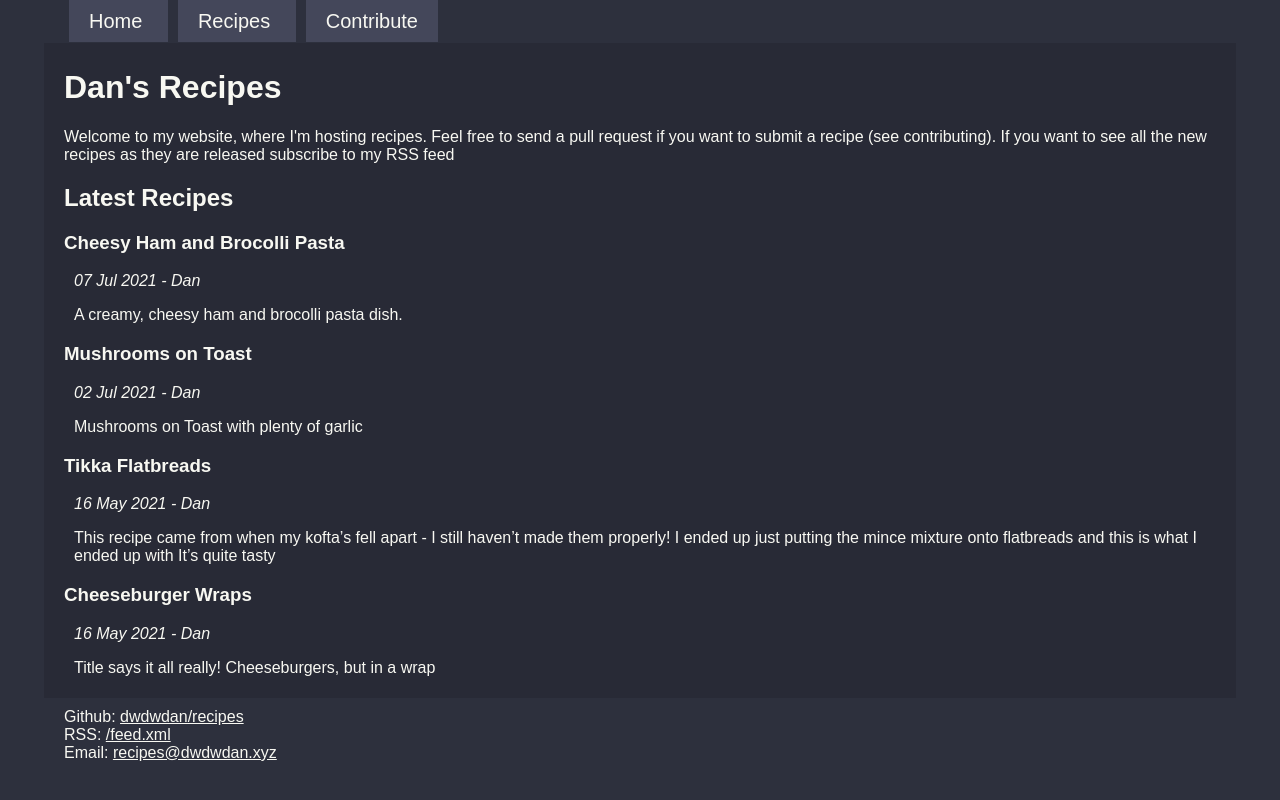
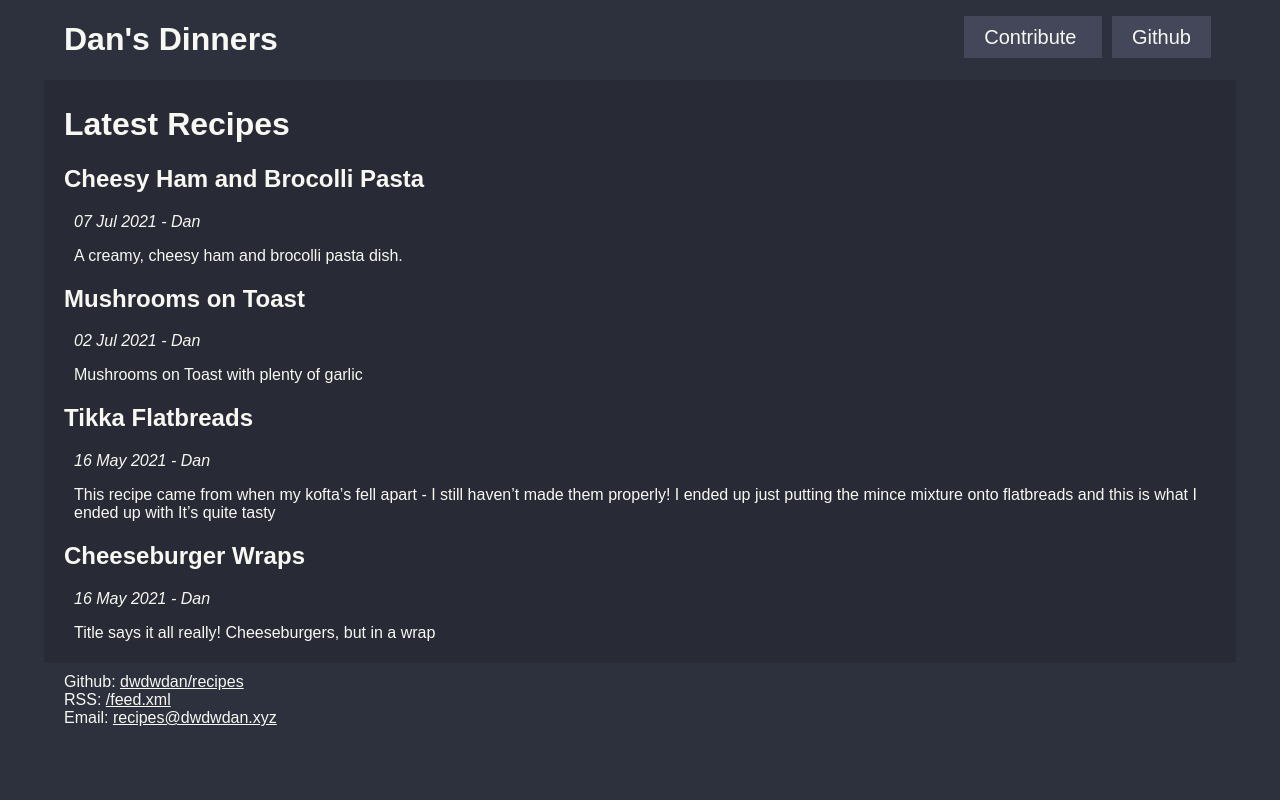
Before and after one commit to dwdwdan/recipes, a Jekyll site: the page built from index.html, in a window 1280 px wide. Shown: the top 800 px of the page. Built offline with Jekyll 4.4.1, drawn with Linux system fonts in a browser that asks for light colours.

Commit message:
Move title into nav bar and remove recipes.html

```diff
--- a/_data/navigation.yml
+++ b/_data/navigation.yml
@@ -1,6 +1,4 @@
-- name: Home
-  link: /
-- name: Recipes
-  link: /recipes.html
 - name: Contribute
   link: /contributing.html
+- name: Github
+  link: https://github.com/dwdwdan/recipes
--- a/_includes/navigation.html
+++ b/_includes/navigation.html
@@ -1,7 +1,14 @@
-<ul id="navmenu">
+<div id="navmenu">
+  <div>
+    <h1><a href="{{root_url}}" id="pagetitle">Dan's Dinners</a></h1>
+  </div>
+  <div>
+  <ul>
     {% for item in site.data.navigation %}
     <li><a href="{{ item.link | prepend:site.baseurl }}" {% if page.url == item.link %}class="current"{% endif %}>
         {{ item.name }}
     </a></li>
     {% endfor %}
   </ul>
+  </div>
+</div>
--- a/_sass/main.scss
+++ b/_sass/main.scss
@@ -32,27 +32,34 @@ a {
 	color: var(--primary-fg-color);
 }
 
-ul#navmenu {
+#navmenu{
+	width: var(--site-width);
+	display: flex;
+	justify-content: space-between;
+}
+
+#navmenu ul{
 	list-style-type: none;
-	margin: 0px;
+	margin-left: auto;
 	padding: 10px 0px;
 	background-color: var(--secondary-bg-color);
-	width: var(--site-width);
 }
+
 #navmenu li{
 	display: inline;
 }
 
-#navmenu a{
+#navmenu ul a{
 	padding: 10px 20px;
 	margin: 0px 5px;
 	background-color: var(--tertiary-bg-color);
 	font-size: 20px;
 }
 
-#navmenu a:hover{
+#navmenu ul a:hover{
 	background-color: var(--hover-bg-color);
 }
+
 
 .recipeDetails{
 	margin: 0px 10px;
--- a/index.html
+++ b/index.html
@@ -1,15 +1,10 @@
 ---
 title: Home
 ---
-<h1>Dan's Recipes</h1>
 
-Welcome to my website, where I'm hosting recipes.
-Feel free to send a pull request if you want to submit a recipe (see <a href="{{site.baseurl}}/contributing.html">contributing</a>).
-If you want to see all the new recipes as they are released subscribe to my <a href="{{site.baseurl}}/feed.xml">RSS feed</a>
-
-<h2>Latest Recipes</h2>
+<h1>Latest Recipes</h1>
 {% for post in site.posts %}
-	<h3 class="recipeLink"><a href="{{post.url | prepend:site.baseurl }}">{{post.title}}</a></h3>
+	<h2 class="recipeLink"><a href="{{post.url | prepend:site.baseurl }}">{{post.title}}</a></h2>
 	<div class="recipeDetails">
 	<i>{{post.date|date_to_string}} - {{post.author}}</i>
 		<p>{{post.shortDesc | markdownify}}</p>
```
Also changed, not shown: recipes.html (deleted, +0 -11 lines). Lines whose indentation alone changed are shown as unchanged.
